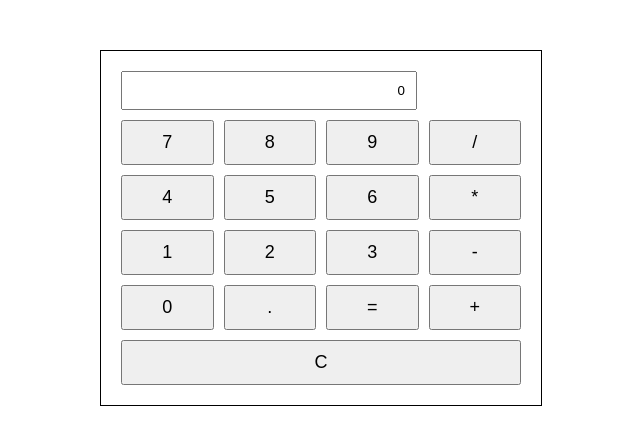
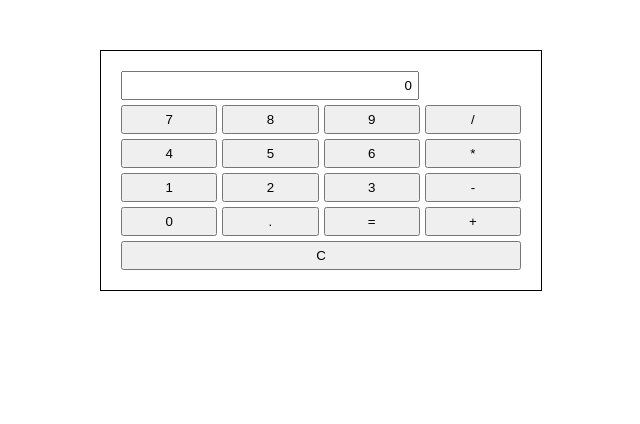
Before and after one commit to lukaskourilcz/vue-tutorials, a Vue app in the folder amazing-calculator/: page / in a window 1280 px wide. Shown: the top 424 px of the page, without its empty margins (319-959 px from the left). Built offline with nearby package versions, Linux system fonts and the light colour scheme.

Commit message:
project redone

```diff
--- a/amazing-calculator/src/components/AmazingCalculator.vue
+++ b/amazing-calculator/src/components/AmazingCalculator.vue
@@ -26,9 +26,7 @@ const clearDisplay = () => {
 
 <template>
   <div class="calculator">
-    <div>
-      <input v-model="display" readonly />
-    </div>
+    <input v-model="display" readonly />
     <div class="buttons">
       <button @click="appendToDisplay('7')">7</button>
       <button @click="appendToDisplay('8')">8</button>
@@ -50,7 +48,7 @@ const clearDisplay = () => {
       <button @click="calculate()">=</button>
       <button @click="appendToDisplay('+')">+</button>
     </div>
-    <button @click="clearDisplay">C</button>
+    <button @click="clearDisplay" class="clear-button">C</button>
   </div>
 </template>
 
@@ -58,130 +56,29 @@ const clearDisplay = () => {
 .calculator {
   max-width: 400px;
   border: 1px solid;
+  padding: 20px;
   margin: 50px auto;
-  padding: 20px;
 }
 
 input {
- width: 68%;
- padding: 10px;
- text-align: right;
- margin-bottom: 10px;
+  width: 71%;
+  margin-bottom: 5px;
+  text-align: right;
+  padding: 5px;
 }
 
 .buttons {
   display: grid;
   grid-template-columns: repeat(4, 1fr);
-  gap: 10px;
-  margin-bottom: 10px;
+  gap: 5px;
+  margin-bottom: 5px;
 }
 
 button {
-  width: 100%;
-  padding: 10px;
-  font-size: 18px;
+  padding: 5px;
 }
 
 .clear-button {
   width: 100%;
-  margin-top: 10px;
 }
-
 </style>
-
-<!-- <script setup>
-import { ref, computed } from "vue";
-
-const display = ref("0");
-
-const appendToDisplay = (value) => {
-  if (display.value === "0" && value !== ".") {
-    display.value = value;
-  } else {
-    display.value += value;
-  }
-};
-
-const calculate = () => {
-  try {
-    display.value = eval(display.value).toString();
-  } catch (error) {
-    display.value = "Error";
-  }
-};
-
-const clearDisplay = () => {
-  display.value = "0";
-};
-</script>
-
-<template>
-  <div>
-    <div class="calculator">
-      <input v-model="display" class="displayClass" readonly />
-      <div class="buttons">
-        <button @click="appendToDisplay('7')">7</button>
-        <button @click="appendToDisplay('8')">8</button>
-        <button @click="appendToDisplay('9')">9</button>
-        <button @click="appendToDisplay('/')">/</button>
-
-        <button @click="appendToDisplay('4')">4</button>
-        <button @click="appendToDisplay('5')">5</button>
-        <button @click="appendToDisplay('6')">6</button>
-        <button @click="appendToDisplay('*')">*</button>
-
-        <button @click="appendToDisplay('1')">1</button>
-        <button @click="appendToDisplay('2')">2</button>
-        <button @click="appendToDisplay('3')">3</button>
-        <button @click="appendToDisplay('-')">-</button>
-
-        <button @click="appendToDisplay('0')">0</button>
-        <button @click="appendToDisplay('.')">.</button>
-        <button @click="calculate()">=</button>
-        <button @click="appendToDisplay('+')">+</button>
-      </div>
-      <button @click="clearDisplay" class="clear-button">C</button>
-    </div>
-  </div>
-</template>
-
-<style>
-input {
-  padding: 10px 20px;
-  margin-bottom: 20px;
-}
-
-.calculator {
-  max-width: 300px;
-  margin: 50px auto;
-  padding: 20px;
-  border: 1px solid #ccc;
-  border-radius: 5px;
-}
-
-.display {
-  width: 100%;
-  margin-bottom: 10px;
-  padding: 10px;
-  font-size: 18px;
-  text-align: right;
-}
-
-.buttons {
-  display: grid;
-  grid-template-columns: repeat(4, 1fr);
-  gap: 10px;
-}
-
-button {
-  width: 100%;
-  padding: 10px;
-  font-size: 18px;
-}
-
-.clear-button {
-  width: 100%;
-  margin-top: 10px;
-}
-
-</style> -->
```
